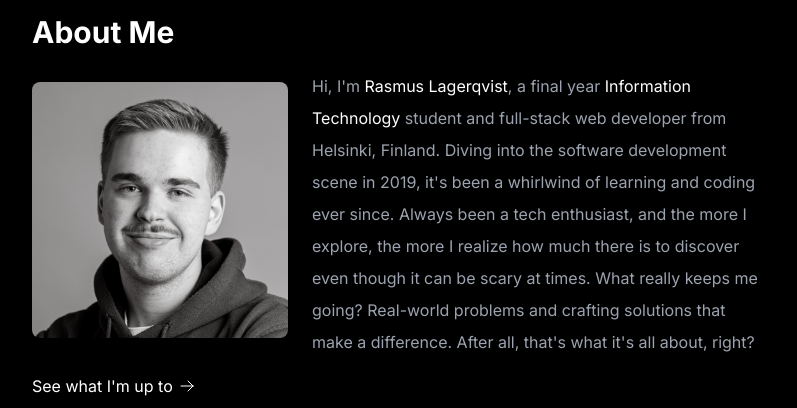
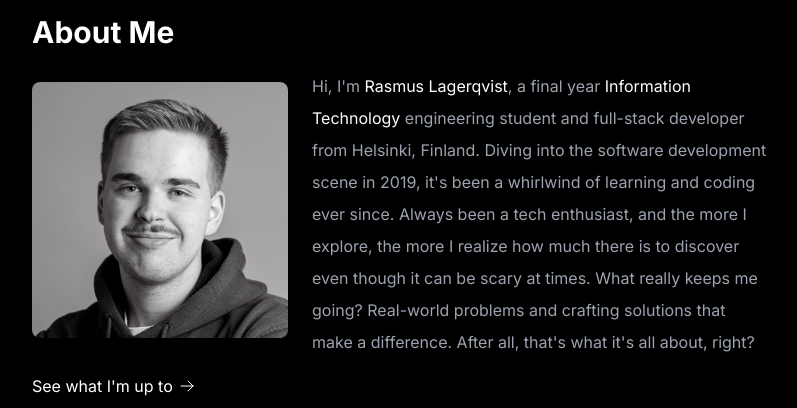
Before and after one commit to lagerqvr/web-portfolio, a Next.js app: page / in a window 1280 px wide. Shown: the part 658-1066 px from the top of the page, without its empty margins (240-1037 px from the left). Built offline with nearby package versions, Linux system fonts and the light colour scheme.

Commit message:
Changed constant

```diff
--- a/app/constants/data.ts
+++ b/app/constants/data.ts
@@ -9,7 +9,7 @@ const userData = {
         },
         introduction: {
             heading: "About Me",
-            description: "Hi, I'm <span class='text-black dark:text-white'>Rasmus Lagerqvist</span>, a final year <span class='text-black dark:text-white'>Information Technology</span> student and full-stack web developer from Helsinki, Finland. Diving into the software development scene in 2019, it's been a whirlwind of learning and coding ever since. Always been a tech enthusiast, and the more I explore, the more I realize how much there is to discover even though it can be scary at times.\n\
+            description: "Hi, I'm <span class='text-black dark:text-white'>Rasmus Lagerqvist</span>, a final year <span class='text-black dark:text-white'>Information Technology</span> engineering student and full-stack developer from Helsinki, Finland. Diving into the software development scene in 2019, it's been a whirlwind of learning and coding ever since. Always been a tech enthusiast, and the more I explore, the more I realize how much there is to discover even though it can be scary at times.\n\
             What really keeps me going? Real-world problems and crafting solutions that make a difference. After all, that's what it's all about, right?",
             description_alt: "Note: I'm currently looking for a full-time position as a software developer, so if you're looking for someone to join your team, feel free to reach out!",
             call_to_action: "See what I'm up to",
```
